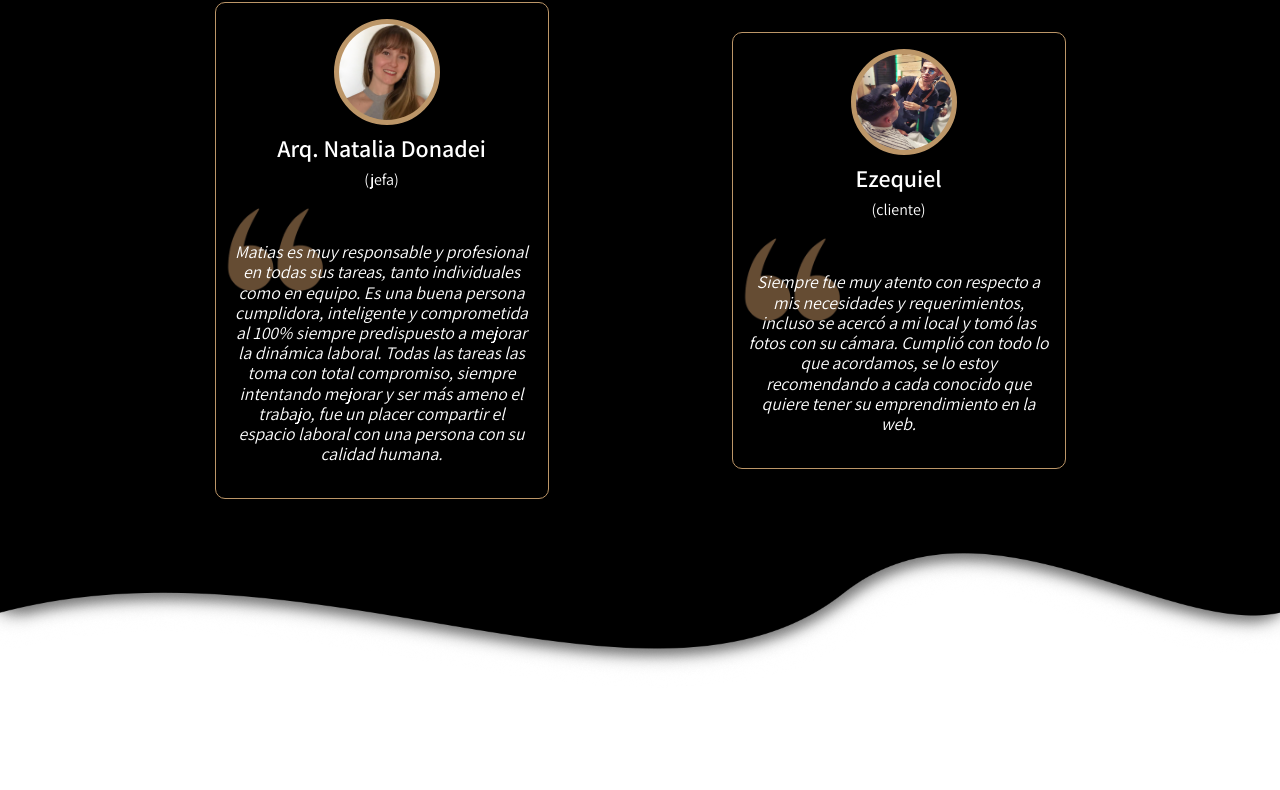
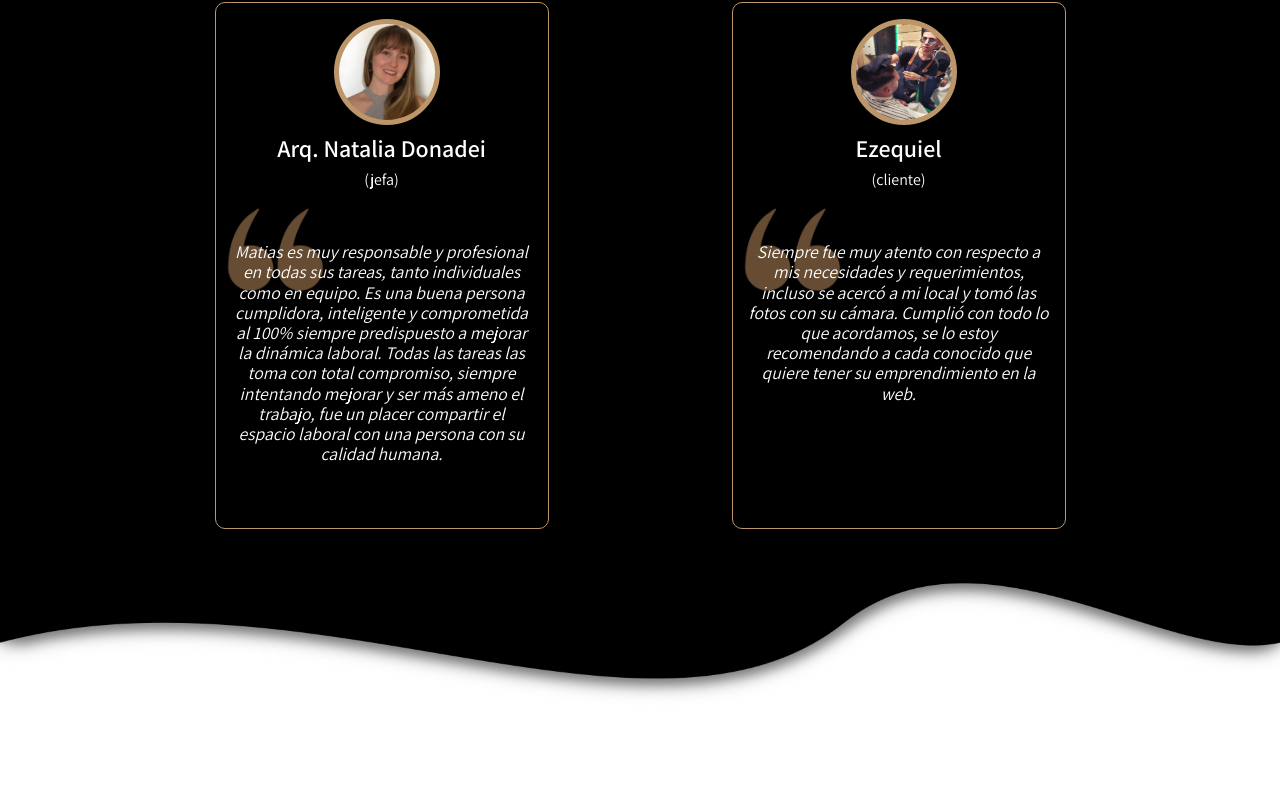
Before and after one commit to MatiasOrcajo/portfolio, a website: page source/index.html in a window 1280 px wide. Shown: the part 2362-3152 px from the top of the page. Drawn offline with Linux system fonts and the light colour scheme.

Commit message:
cuarta subida a heroku

```diff
--- a/source/css/styles.css
+++ b/source/css/styles.css
@@ -405,6 +405,7 @@ p {
     border-radius: 10px;
     margin-bottom: 2rem;
     align-self: center;
+    height: 493px;
     justify-self: center;
 }
 
--- a/source/index.html
+++ b/source/index.html
@@ -290,7 +290,7 @@
                     <h2>Ezequiel<br> <span>(cliente)</span></h2>
 
                     <div class="quote-image">
-                        <img src="../images/comillas.png" alt="">
+                        <img src="./images/comillas.png" alt="">
                     </div>
 
 
```
